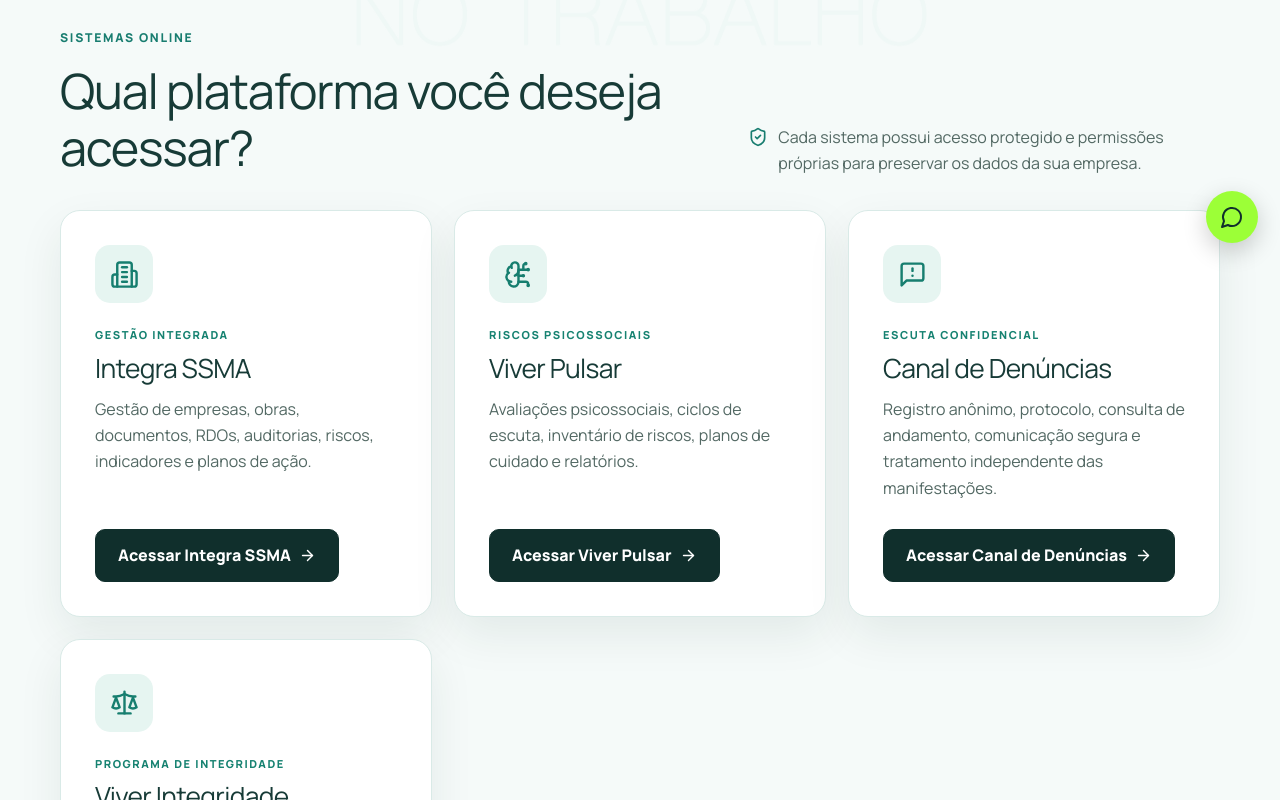
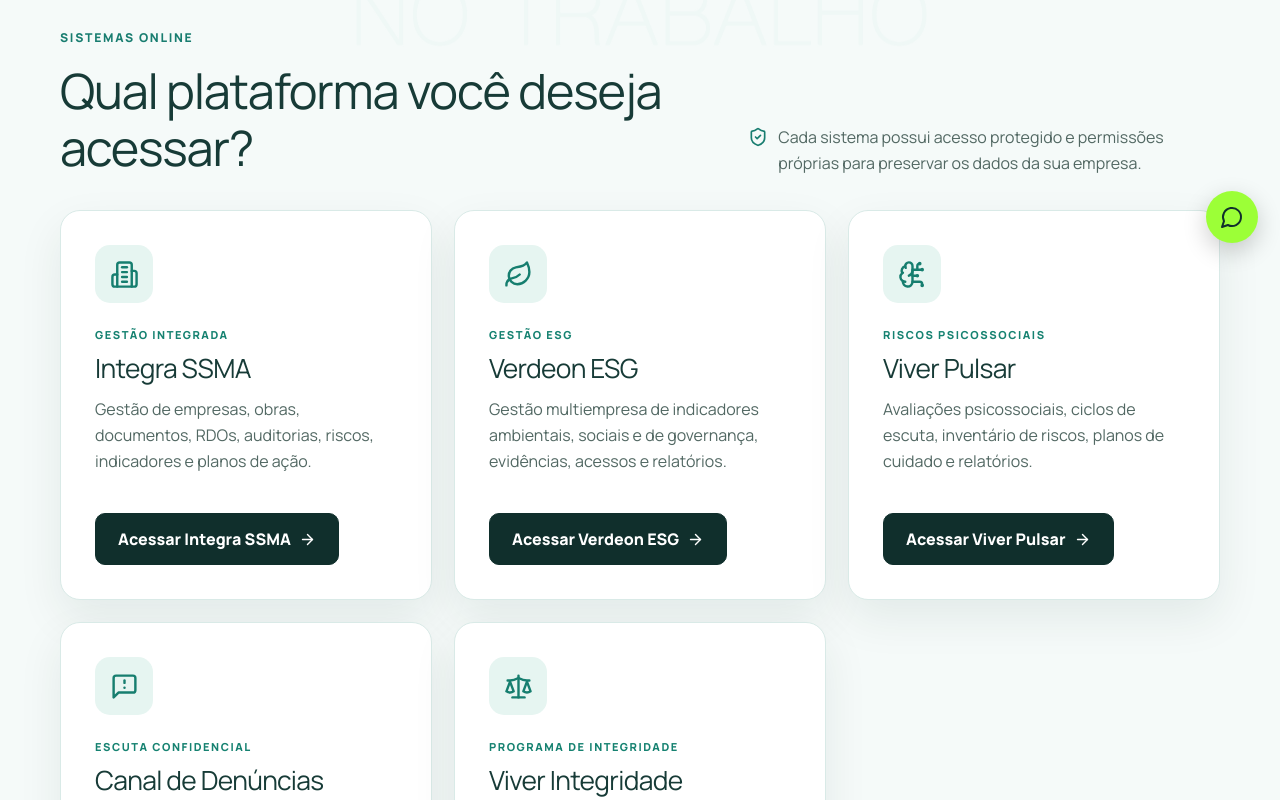
Before and after one commit to engvivianperita/site-viver, a Next.js app: page /clientes in a window 1280 px wide. Shown: the part 535-1335 px from the top of the page. Built offline with nearby package versions, Linux system fonts and the light colour scheme; no server answers.

Commit message:
Adiciona Verdeon ESG a area do cliente

```diff
--- a/src/app/clientes/page.tsx
+++ b/src/app/clientes/page.tsx
@@ -1,6 +1,6 @@
 import type { Metadata } from "next";
 import Link from "next/link";
-import { ArrowRight, BrainCircuit, Building2, LockKeyhole, MessageSquareWarning, Scale, ShieldCheck } from "lucide-react";
+import { ArrowRight, BrainCircuit, Building2, Leaf, LockKeyhole, MessageSquareWarning, Scale, ShieldCheck } from "lucide-react";
 import { Breadcrumbs, PageHero } from "@/components/ui";
 import { safePublicUrl } from "@/lib/public-links";
 
@@ -14,6 +14,7 @@
   const pulsarUrl = safePublicUrl(process.env.NEXT_PUBLIC_PULSAR_APP_URL || "https://pulsar.viversst.com.br");
   const channelUrl = safePublicUrl(process.env.NEXT_PUBLIC_REPORTING_CHANNEL_URL || "https://canal.viversst.com.br");
   const complianceUrl = safePublicUrl(process.env.NEXT_PUBLIC_COMPLIANCE_APP_URL || "https://compliance.viversst.com.br");
+  const esgUrl = safePublicUrl(process.env.NEXT_PUBLIC_ESG_APP_URL || "https://verdeon-esg.vdeolisantos.chatgpt.site");
 
   return <>
     <PageHero eyebrow="Área exclusiva" title="Área do cliente" text="Escolha o sistema que deseja acessar. O uso é restrito a clientes e usuários autorizados pela Viver." />
@@ -31,6 +32,15 @@
             <h3>Integra SSMA</h3>
             <p>Gestão de empresas, obras, documentos, RDOs, auditorias, riscos, indicadores e planos de ação.</p>
             <Link className="button" href="/area-do-cliente">Acessar Integra SSMA <ArrowRight size={17} /></Link>
+          </article>
+          <article className="client-system-card">
+            <span className="client-system-icon"><Leaf aria-hidden="true" /></span>
+            <span className="client-system-label">GESTÃO ESG</span>
+            <h3>Verdeon ESG</h3>
+            <p>Gestão multiempresa de indicadores ambientais, sociais e de governança, evidências, acessos e relatórios.</p>
+            {esgUrl
+              ? <a className="button" href={esgUrl} target="_blank" rel="noreferrer">Acessar Verdeon ESG <ArrowRight size={17} /></a>
+              : <span className="client-system-pending"><LockKeyhole size={17} aria-hidden="true" /> Publicação pendente</span>}
           </article>
           <article className="client-system-card">
             <span className="client-system-icon"><BrainCircuit aria-hidden="true" /></span>
```
